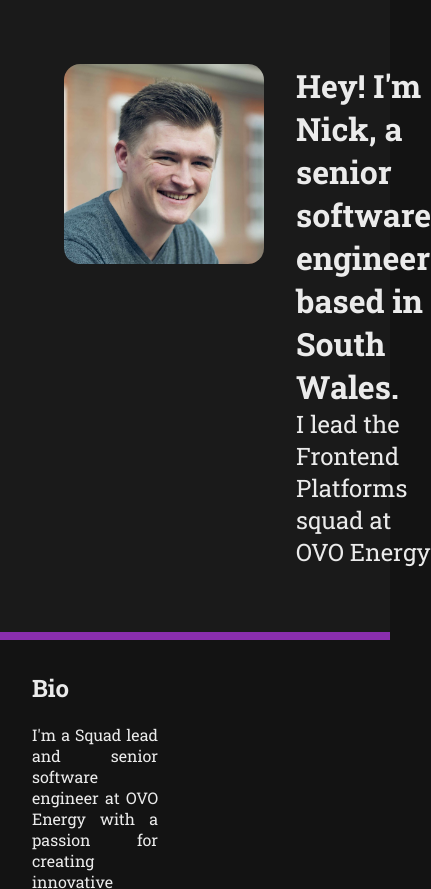
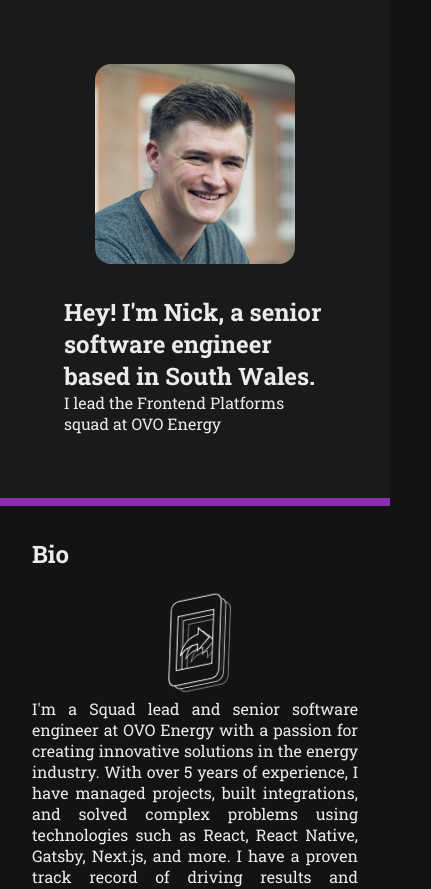
Before and after one commit to NickFitton/nfitton, an Astro site: page / in a window 390 px wide. Shown: the top 889 px of the page, 431 px wide, since content can reach past the window. Built offline with nearby package versions, Linux system fonts and the light colour scheme; Astro itself is replaced by a stand-in of ours.

Commit message:
Update to be responsive & add experience page

```diff
--- a/src/pages/index.css
+++ b/src/pages/Page.css
@@ -18,6 +18,21 @@ header {
   p {
     margin: 0;
     font-size: 1.5rem;
+  }
+
+  @media only screen and (max-width: 992px) {
+    flex-direction: column;
+
+    .headshot {
+      margin: auto;
+    }
+
+    h1 {
+      font-size: 1.5rem;
+    }
+    p {
+      font-size: 1rem;
+    }
   }
 }
 
@@ -69,6 +84,22 @@ section {
           --perspective: 700px;
         }
       }
+
+      @media only screen and (max-width: 992px) {
+        flex-direction: column;
+
+        &.reversed {
+          flex-direction: column;
+        }
+
+        img {
+          height: 100px;
+        }
+
+        .layeredImage {
+          padding-bottom: 0.5rem;
+        }
+      }
     }
   }
 
--- a/src/pages/experience/index.astro
+++ b/src/pages/experience/index.astro
@@ -1,6 +1,6 @@
 ---
 import Layout from '../../layouts/Layout.astro';
-import './index.css';
+import './Experience.css';
 
 const experience: {
   company: string;
@@ -102,7 +102,9 @@ const experience: {
       {
         experience.map(({ company, duration, topics }) => (
           <article>
-            <h2>{company + ' ' + duration}</h2>
+            <h2>
+              {company + " " + duration}
+            </h2>
             {topics.map(({ title, content }) => (
               <div>
                 <h3>{title}</h3>
--- a/src/pages/index.astro
+++ b/src/pages/index.astro
@@ -5,7 +5,7 @@ import Layout from '../layouts/Layout.astro';
 
 import { headshot } from '../assets/photos';
 import { mobile, group, office, person } from '../assets/vectors';
-import './index.css';
+import './Page.css';
 import type { ImageMetadata } from 'astro';
 
 const paragraphs: {
```
Also changed, not shown: package.json (+2 -5 lines), pnpm-lock.yaml, src/pages/experience/Experience.css (renamed from src/pages/experience/index.css).
